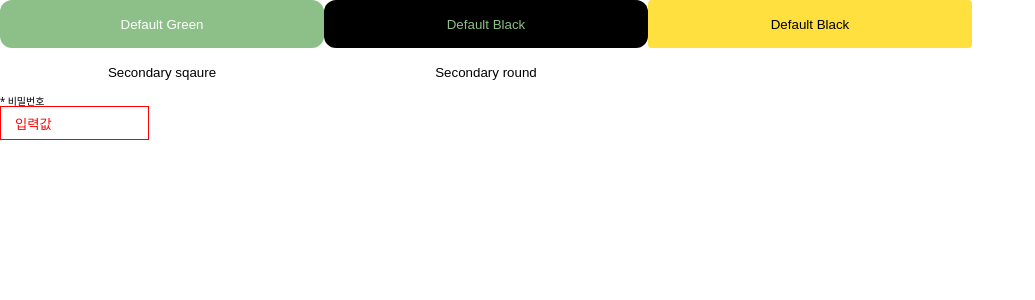
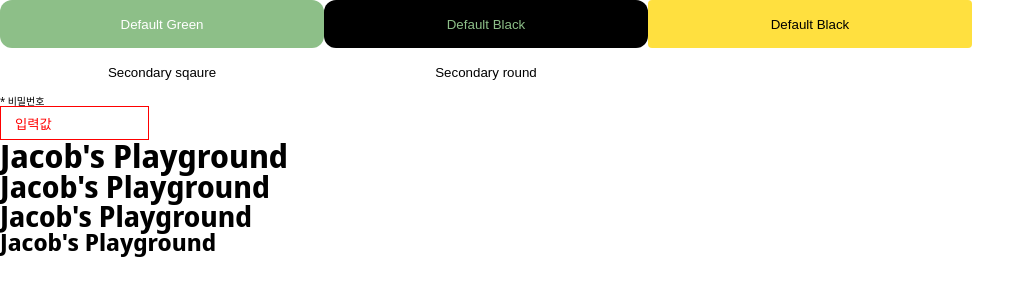
Before and after one commit to VegiSpace/VegiSpace-FE, a React app: page / in a window 1280 px wide. Shown: the top 300 px of the page, without its empty margins (0-1035 px from the left). Built offline with nearby package versions, Linux system fonts and the light colour scheme.

Commit message:
style: set TypoComponent:Title

```diff
--- a/src/App.tsx
+++ b/src/App.tsx
@@ -1,6 +1,7 @@
 import { ButtonDefault, ButtonSecondary } from "./Button/Button";
 import { InputWrapper } from "./Input/Input";
 import GlobalStyle from "./styles/global";
+import { Typo } from "./components/Typo";
 //const App = (): JSX.Element => <Button text="App" />;
 
 const App = (): JSX.Element => {
@@ -30,6 +31,11 @@ const App = (): JSX.Element => {
 
         /*value={value}*/
       />
+
+      <Typo.Title1>Jacob's Playground</Typo.Title1>
+      <Typo.Title2>Jacob's Playground</Typo.Title2>
+      <Typo.Title3>Jacob's Playground</Typo.Title3>
+      <Typo.Title4>Jacob's Playground</Typo.Title4>
     </>
   );
 };
--- /dev/null
+++ b/src/components/Typo/Pargraph.tsx
@@ -0,0 +1,7 @@
+import React, { FC, PropsWithChildren, memo } from "react";
+
+export const Pargraph1: FC<PropsWithChildren> = memo(({ children }) => {
+  return <p>{children}</p>;
+});
+
+export type PargraphType = { Pargraph1: typeof Pargraph1 };
--- /dev/null
+++ b/src/components/Typo/Title.tsx
@@ -0,0 +1,43 @@
+import React, { FC, PropsWithChildren, memo } from "react";
+import { styled } from "styled-components";
+
+export const Title1: FC<PropsWithChildren> = memo(({ children }) => {
+  return <StyledTitle1>{children}</StyledTitle1>;
+});
+
+const StyledTitle1 = styled.h1`
+  font-size: 3.2rem;
+  font-weight: bold;
+`;
+
+export type Title1Type = { Title1: typeof Title1 };
+
+export const Title2: FC<PropsWithChildren> = memo(({ children }) => {
+  return <StyledTitle2>{children}</StyledTitle2>;
+});
+
+const StyledTitle2 = styled.h2`
+  font-size: 3rem;
+  font-weight: bold;
+`;
+export type Title2Type = { Title2: typeof Title2 };
+
+export const Title3: FC<PropsWithChildren> = memo(({ children }) => {
+  return <StyledTitle3>{children}</StyledTitle3>;
+});
+
+const StyledTitle3 = styled.h3`
+  font-size: 2.8rem;
+  font-weight: bold;
+`;
+export type Title3Type = { Title3: typeof Title3 };
+
+export const Title4: FC<PropsWithChildren> = memo(({ children }) => {
+  return <StyledTitle4>{children}</StyledTitle4>;
+});
+
+const StyledTitle4 = styled.h4`
+  font-size: 2.4rem;
+  font-weight: bold;
+`;
+export type Title4Type = { Title4: typeof Title4 };
--- /dev/null
+++ b/src/components/Typo/Typo.tsx
@@ -0,0 +1,27 @@
+import React, { FC, PropsWithChildren } from "react";
+import {
+  Title1Type,
+  Title2Type,
+  Title3Type,
+  Title4Type,
+  Title1,
+  Title2,
+  Title3,
+  Title4,
+} from "./Title";
+import * as Pargraph from "./Pargraph";
+
+export const Typo: FC<PropsWithChildren> &
+  Title1Type &
+  Title2Type &
+  Title3Type &
+  Title4Type &
+  Pargraph.PargraphType = ({ children }) => {
+  return <>{children}</>;
+};
+
+Typo.Title1 = Title1;
+Typo.Title2 = Title2;
+Typo.Title3 = Title3;
+Typo.Title4 = Title4;
+Typo.Pargraph1 = Pargraph.Pargraph1;
--- /dev/null
+++ b/src/components/Typo/index.tsx
@@ -0,0 +1 @@
+export * from "./Typo";
--- a/src/styles/options/index.tsx
+++ b/src/styles/options/index.tsx
@@ -1,2 +1 @@
-export { default as fonts } from "./typography";
 export { default as colors } from "./colors";
--- a/src/styles/options/typography.tsx
+++ /dev/null
@@ -1,6 +0,0 @@
-const weight = {};
-const size = {};
-
-const fonts = {};
-
-export default fonts;
--- a/src/styles/theme.tsx
+++ b/src/styles/theme.tsx
@@ -1,7 +1,6 @@
-import { colors, fonts } from "./options";
+import { colors } from "./options";
 const theme = {
   colors,
-  fonts,
 };
 
 export default theme;
```
Also changed, not shown: tsconfig.json (+9 -9 lines), 1 other file (tests, documents, lock files or other folders).
